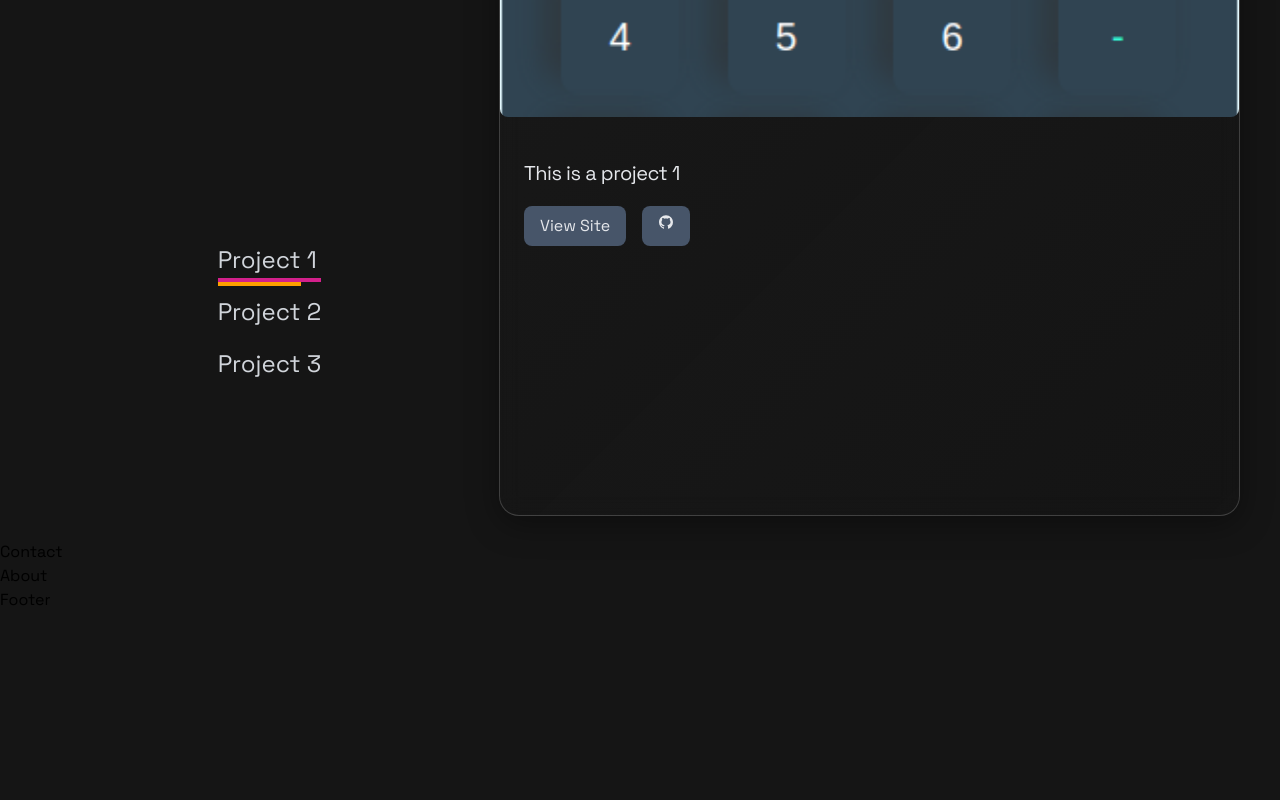
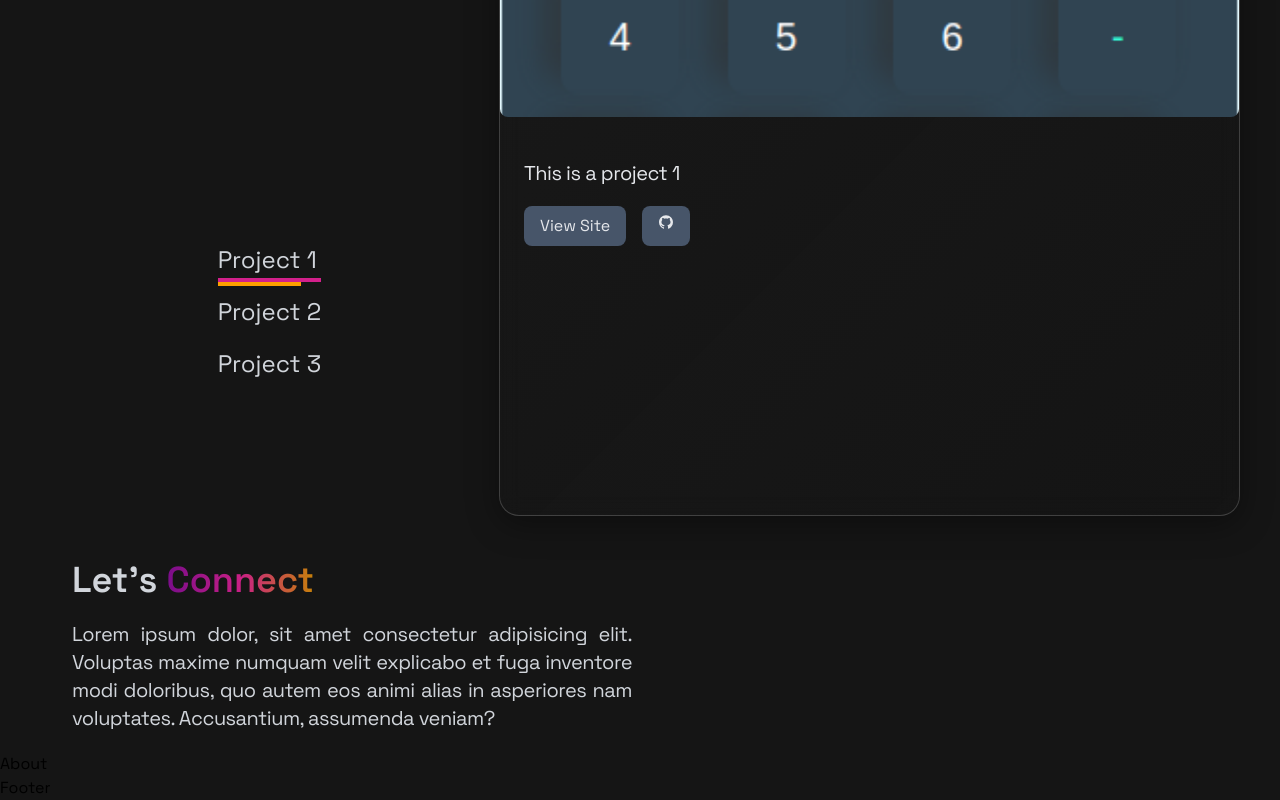
Before and after one commit to njange/portfolio, a React (Vite) app: page / in a window 1280 px wide. Shown: the part 818-1618 px from the top of the page. Before the commit the page ends 1430 px from the top, so only its background shows below. Built offline with nearby package versions, Linux system fonts and the light colour scheme.

Commit message:
contact description

```diff
--- a/src/components/Contact.jsx
+++ b/src/components/Contact.jsx
@@ -2,7 +2,20 @@ import React from 'react'
 
 const Contact = () => {
   return (
-    <div>Contact</div>
+    <div className='px-6 max-w-[1200px] mx-auto grid md:grid-cols-2 place-items-center' id='contact'>
+        <div>
+            <div className='text-gray-300 my-3 p-2'>
+                <h3 className='text-4xl font-semibold mb-5'>Let's <span>Connect</span></h3>
+                <p className='text-justify leading-7'>
+                    Lorem ipsum dolor, sit amet consectetur adipisicing elit.
+                     Voluptas maxime numquam velit explicabo et fuga inventore
+                     modi doloribus, quo autem eos animi alias in asperiores nam voluptates.
+                      Accusantium, assumenda veniam?
+                </p>
+
+            </div>
+        </div>
+    </div>
   )
 }
 
```
